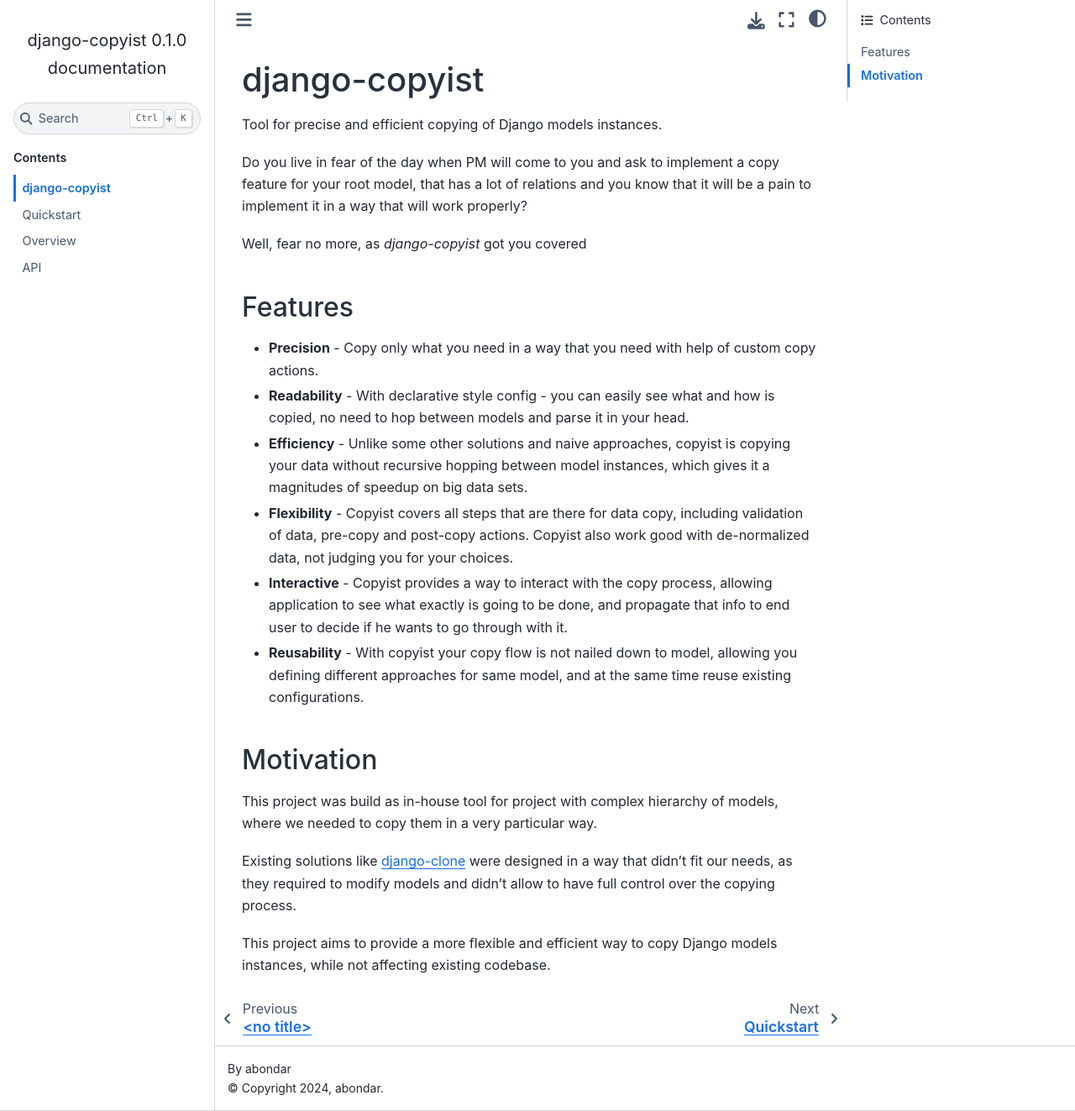
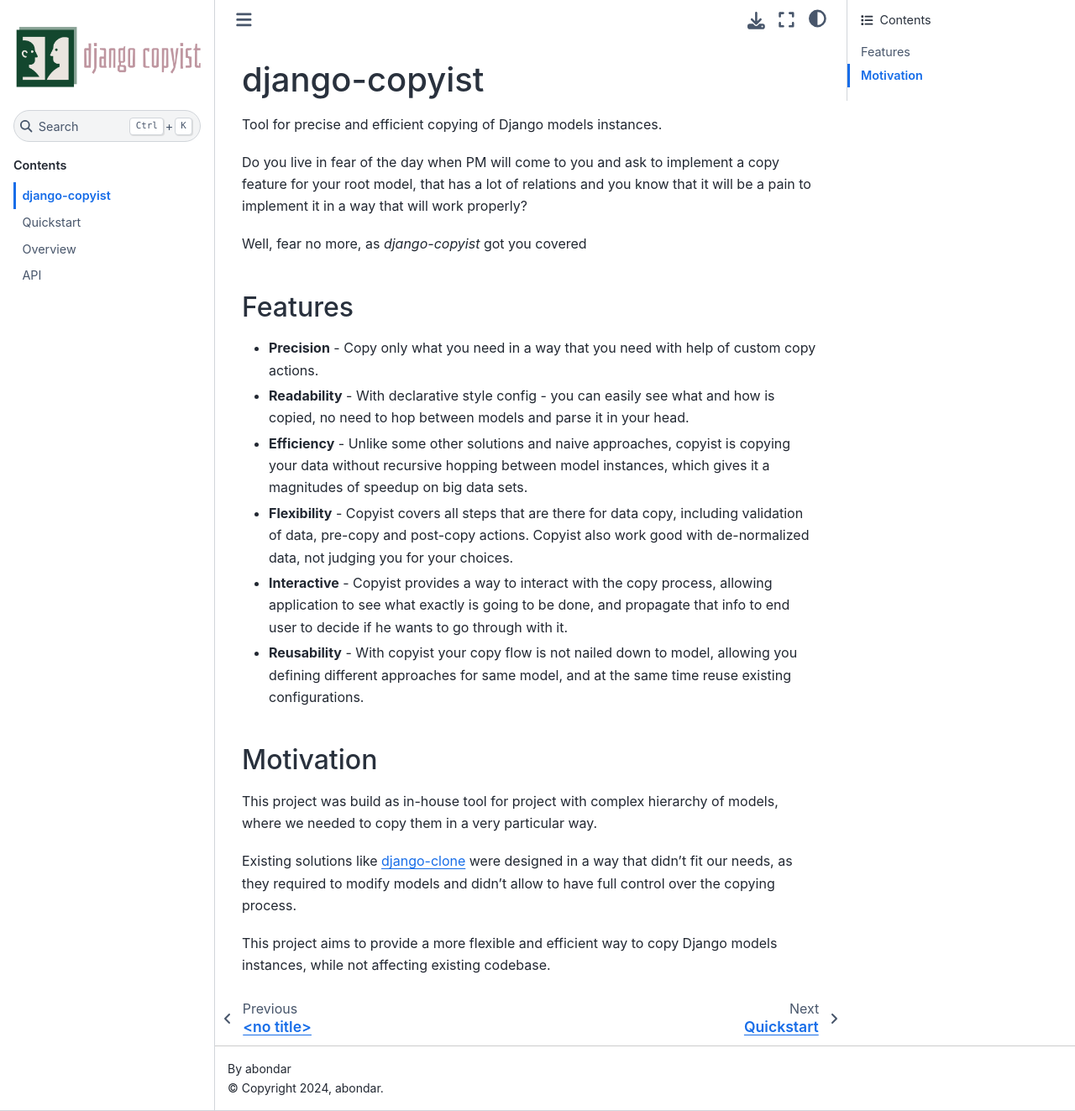
Before and after one commit to abondar/django-copyist, a Sphinx documentation site: the page built from docs/source/index.rst, in a window 1280 px wide and 1323 px high. Shown: the whole window at 84% size. Built offline with Sphinx 7.4.7 and the Sphinx Book theme 1.1.4, drawn with Linux system fonts in a browser that asks for light colours.

Commit message:
Logos for docs

```diff
--- a/docs/source/conf.py
+++ b/docs/source/conf.py
@@ -4,14 +4,19 @@
 # https://www.sphinx-doc.org/en/master/usage/configuration.html
 import os
 import sys
+import tomllib
 
 # -- Project information -----------------------------------------------------
 # https://www.sphinx-doc.org/en/master/usage/configuration.html#project-information
 
+
+with open("../../pyproject.toml", "rb") as f:
+    _META = tomllib.load(f)
+
 project = "django-copyist"
 copyright = "2024, abondar"
 author = "abondar"
-release = "0.1.0"
+release = _META["tool"]["poetry"]["version"]
 
 # -- General configuration ---------------------------------------------------
 # https://www.sphinx-doc.org/en/master/usage/configuration.html#general-configuration
@@ -27,6 +32,8 @@
 
 # nitpicky = True
 
+html_favicon = os.path.join("_static", "logo.ico")
+html_logo = os.path.join("_static", "logo-no-background.png")
 
 # -- Options for HTML output -------------------------------------------------
 # https://www.sphinx-doc.org/en/master/usage/configuration.html#options-for-html-output
```
Also changed, not shown: docs/source/_static/logo-no-background.png (added), docs/source/_static/logo.ico (added).
